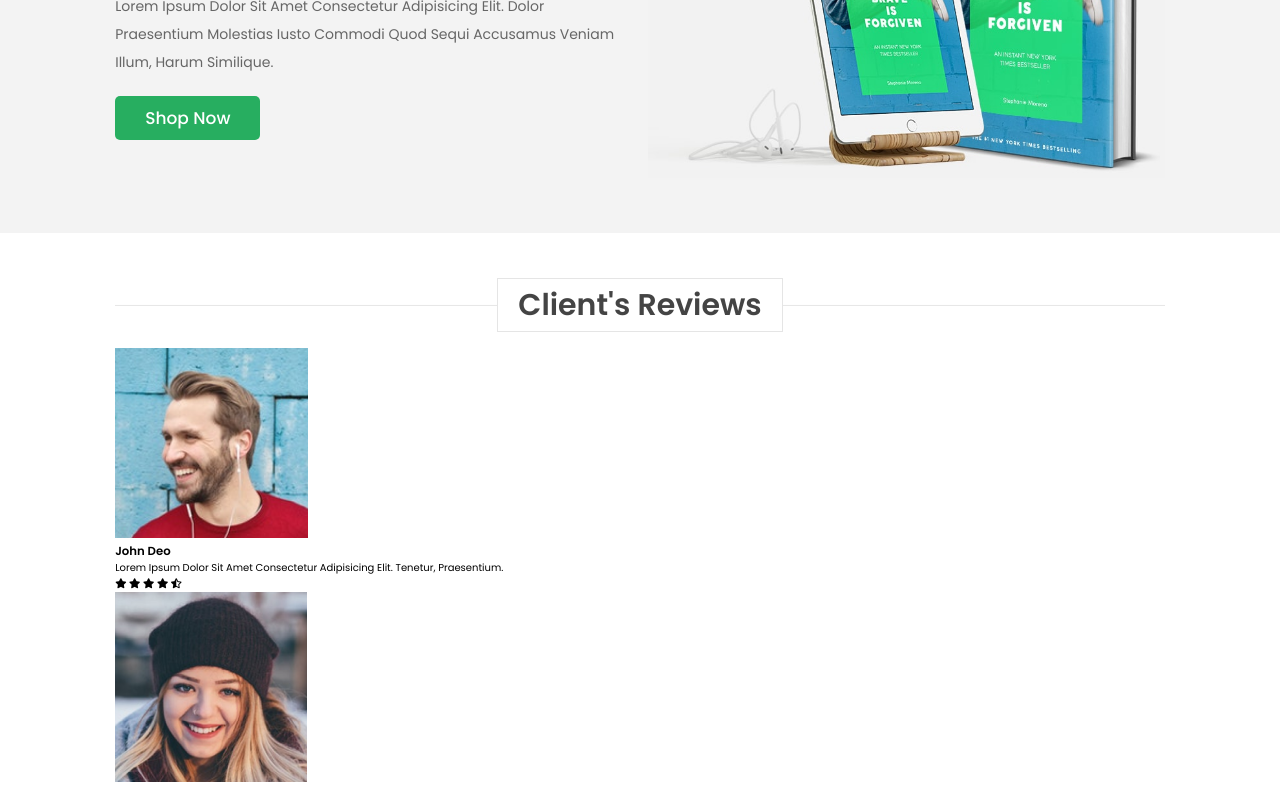
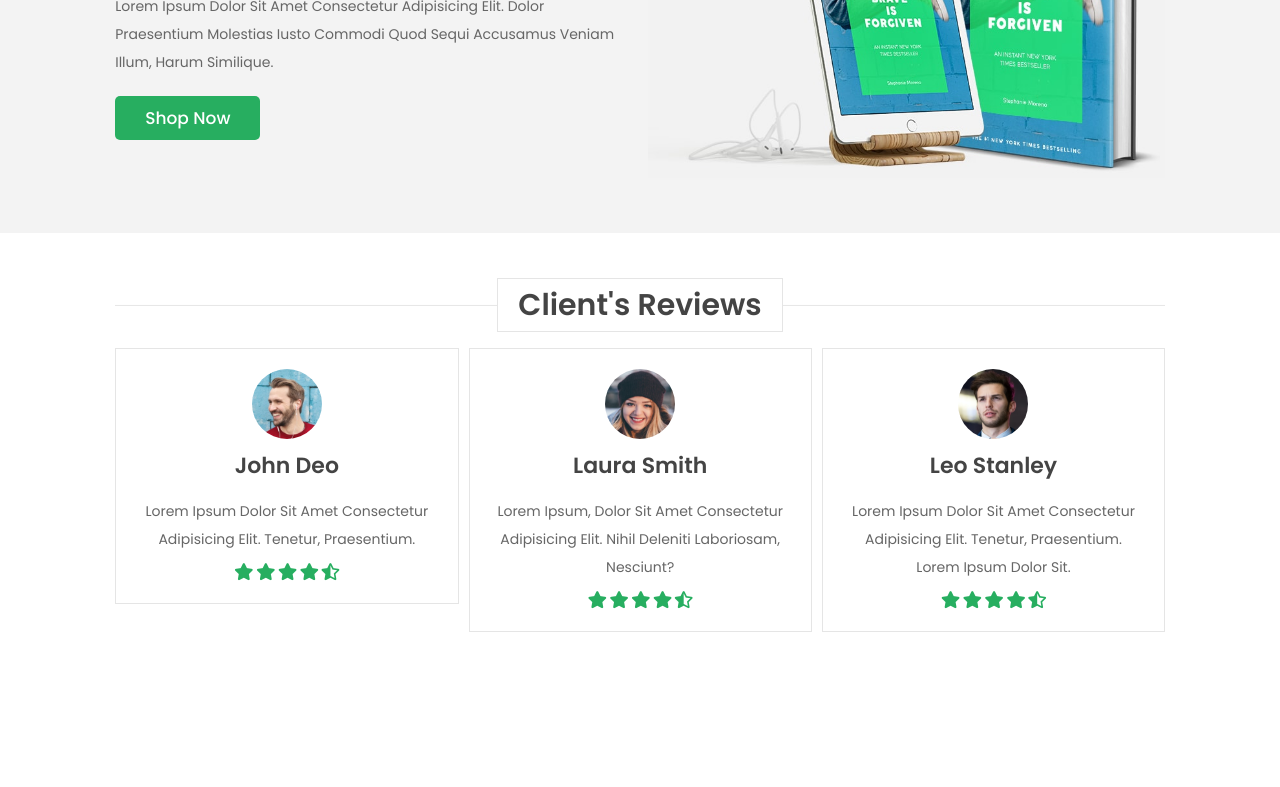
Before and after one commit to RodicaNegura/online-book-store, a plain HTML site: page index.html in a window 1280 px wide. Shown: the part 2614-3401 px from the top of the page. After the commit the page ends 3296 px from the top, so only its background shows below. Drawn offline with nearby package versions, Linux system fonts and the light colour scheme.

Commit message:
error fixed

```diff
--- a/css/style.css
+++ b/css/style.css
@@ -571,6 +571,42 @@ section {
   line-height: 2;
 }
 
+.reviews .reviews-slider .box {
+  border: var(--border);
+  padding: 2rem;
+  text-align: center;
+}
+
+.reviews .reviews-slider .box:hover {
+  border: var(--border-hover);
+}
+
+.reviews .reviews-slider .box img {
+  height: 7rem;
+  width: 7rem;
+  border-radius: 50%;
+  object-fit: cover;
+}
+
+.reviews .reviews-slider .box h3 {
+  color: var(--black);
+  font-size: 2.2rem;
+  padding: 0.5rem 0;
+}
+
+.reviews .reviews-slider .box p {
+  color: var(--light-color);
+  font-size: 1.4rem;
+  padding: 1rem 0;
+  line-height: 2;
+}
+
+.reviews .reviews-slider .box .stars i {
+  font-size: 1.7rem;
+  color: var(--green);
+}
+
+
 
 
 
--- a/index.html
+++ b/index.html
@@ -470,9 +470,9 @@
 
     <section class="reviews" id="reviews">
       <h1 class="heading"> <span>client's reviews</span></h1>
-      <div class="reviews-slider">
-        <div class="wrap">
-          <div class="box">
+      <div class="swiper reviews-slider">
+        <div class="swiper-wrapper">
+          <div class="swiper-slide box">
             <img src="/images/pic-1.png" alt="">
             <h3>john deo</h3>
             <p>Lorem ipsum dolor sit amet consectetur adipisicing elit. Tenetur, praesentium.</p>
@@ -484,11 +484,11 @@
               <i class="fas fa-star-half-alt"></i>
             </div>
           </div>
-          <div class="box">
+          <div class="swiper-slide box">
             <img src="/images/pic-2.png" alt="">
             <h3>laura smith</h3>
             <p>Lorem ipsum, dolor sit amet consectetur adipisicing elit. Nihil deleniti laboriosam,
-              nesciunt debitis sapiente et?</p>
+              nesciunt?</p>
             <div class="stars">
               <i class="fas fa-star"></i>
               <i class="fas fa-star"></i>
@@ -497,7 +497,7 @@
               <i class="fas fa-star-half-alt"></i>
             </div>
           </div>
-          <div class="box">
+          <div class="swiper-slide box">
             <img src="/images/pic-3.png" alt="">
             <h3>leo stanley</h3>
             <p>Lorem ipsum dolor sit amet consectetur adipisicing elit. Tenetur, praesentium.
@@ -510,11 +510,11 @@
               <i class="fas fa-star-half-alt"></i>
             </div>
           </div>
-          <div class="box">
+          <div class="swiper-slide box">
             <img src="/images/pic-4.png" alt="">
             <h3>inna thompson</h3>
             <p>Lorem ipsum dolor sit amet consectetur adipisicing elit. Tenetur, praesentium.
-              Lorem ipsum dolor sit amet consectetur.</p>
+              Lorem ipsum dolor.</p>
             <div class="stars">
               <i class="fas fa-star"></i>
               <i class="fas fa-star"></i>
@@ -523,7 +523,7 @@
               <i class="fas fa-star-half-alt"></i>
             </div>
           </div>
-          <div class="box">
+          <div class="swiper-slide box">
             <img src="/images/pic-5.png" alt="">
             <h3>rovin milles</h3>
             <p>Lorem ipsum dolor sit, amet consectetur adipisicing elit. Fuga ut suscipit consequatur laudantium.</p>
@@ -535,11 +535,10 @@
               <i class="fas fa-star-half-alt"></i>
             </div>
           </div>
-          <div class="box">
+          <div class="swiper-slide box">
             <img src="/images/pic-6.png" alt="">
             <h3>maya mood</h3>
-            <p>Lorem ipsum dolor sit, amet consectetur adipisicing elit. Incidunt vitae tenetur rerum illum natus
-              explicabo quas, aliquam iste qui est.</p>
+            <p>Lorem ipsum dolor sit, amet consectetur adipisicing elit. Incidunt vitae tenetur rerum illum natus.</p>
             <div class="stars">
               <i class="fas fa-star"></i>
               <i class="fas fa-star"></i>
--- a/js/script.js
+++ b/js/script.js
@@ -34,7 +34,7 @@ window.onload = () => {
 
 var swiper = new Swiper(".books-slider", {
   loop: true,
-  centredSlides :true,
+  centredSlides: true,
   autoplay: {
     delay: 9500,
     disableOnInteraction: false,
@@ -53,9 +53,9 @@ var swiper = new Swiper(".books-slider", {
 })
 
 var swiper = new Swiper(".featured-slider", {
-  spaceBeteween: 10,
-  loop: true,
-  centredSlides :true,
+  spaceBetween: 10,
+  loop:true,
+  centredSlides: true,
   autoplay: {
     delay: 9500,
     disableOnInteraction: false,
@@ -81,9 +81,9 @@ var swiper = new Swiper(".featured-slider", {
 })
 
 var swiper = new Swiper(".arrivals-slider", {
-  spaceBeteween: 10,
+  spaceBetween: 10,
   loop: true,
-  centredSlides :true,
+  centredSlides: true,
   autoplay: {
     delay: 9500,
     disableOnInteraction: false,
@@ -100,3 +100,25 @@ var swiper = new Swiper(".arrivals-slider", {
     },
   },
 })
+
+var swiper = new Swiper(".reviews-slider", {
+  spaceBetween: 10,
+  grabCursor: true,
+  loop: true,
+  centredSlides: true,
+  autoplay: {
+    delay: 9500,
+    disableOnInteraction: false,
+  },
+  breakpoints: {
+    0: {
+      slidesPerView: 1,
+    },
+    768: {
+      slidesPerView: 2,
+    },
+    1024: {
+      slidesPerView: 3,
+    },
+  },
+})
```
